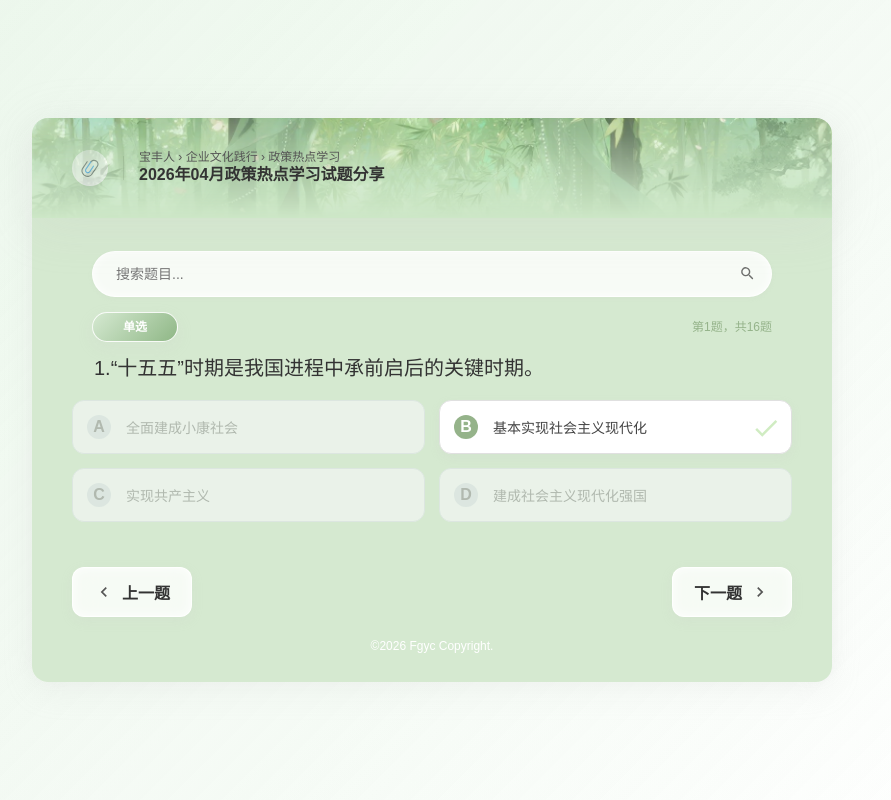
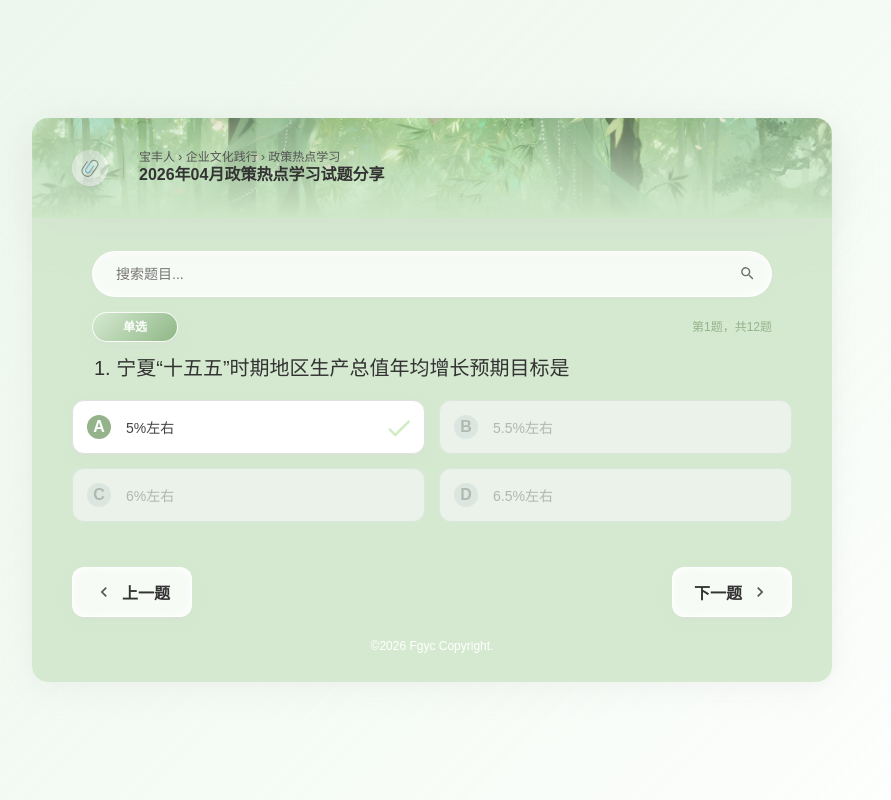
Before and after one commit to wdy2013/wdy2013.github.io, a plain HTML site: page index.html in a window 1280 px wide. Shown: the whole page, without its empty margins (208-1099 px from the left). Drawn offline with Linux system fonts and the light colour scheme; a web font is replaced by a local one.

Commit message:
Update index.html

```diff
--- a/index.html
+++ b/index.html
@@ -1323,180 +1323,135 @@
   {
     id: 1,
     type: "single",
-          question: "1.“十五五”时期是我国进程中承前启后的关键时期。",
+    question: "1. 宁夏“十五五”时期地区生产总值年均增长预期目标是",
     options: [
-            { text: "全面建成小康社会", correct: false },
-            { text: "基本实现社会主义现代化", correct: true },
-            { text: "实现共产主义", correct: false },
-            { text: "建成社会主义现代化强国", correct: false },
-          ],
+      { text: "5%左右", correct: true },
+      { text: "5.5%左右", correct: false },
+      { text: "6%左右", correct: false },
+      { text: "6.5%左右", correct: false }
+    ]
   },
   {
     id: 2,
     type: "single",
-          question: "2.“十五五”时期，全社会研发经费投入年均增长以上。",
+    question: "2. 宁夏“十五五”期间力争新能源装机规模突破",
     options: [
-            { text: "6%", correct: false },
-            { text: "7%", correct: true },
-            { text: "8%", correct: false },
-            { text: "9%", correct: false },
-          ],
+      { text: "8000万千瓦", correct: false },
+      { text: "1亿千瓦", correct: true },
+      { text: "1.2亿千瓦", correct: false },
+      { text: "1.5亿千瓦", correct: false }
+    ]
   },
   {
     id: 3,
     type: "single",
-          question: "3.“十五五”期间我国实施非化石能源倍增行动。",
+    question: "3. 宁夏“十五五”粮食综合生产能力约束性目标为",
     options: [
-            { text: "五年", correct: false },
-            { text: "十年", correct: true },
-            { text: "十五年", correct: false },
-            { text: "二十年", correct: false },
-          ],
+      { text: "76亿斤", correct: false },
+      { text: "79亿斤", correct: true },
+      { text: "82亿斤", correct: false },
+      { text: "85亿斤", correct: false }
+    ]
   },
   {
     id: 4,
     type: "single",
-          question: "4.数字中国建设中，全方位推进数智技术赋能的核心行动是",
+    question: "4. 宁夏“十五五”深入打好污染防治攻坚战，重点实施黄河（）攻坚战",
     options: [
-            { text: "“互联网+”行动", correct: false },
-            { text: "“人工智能+”行动", correct: true },
-            { text: "“大数据+”行动", correct: false },
-            { text: "“区块链+”行动", correct: false },
-          ],
+      { text: "流域治理", correct: false },
+      { text: "几字弯", correct: true },
+      { text: "生态修复", correct: false },
+      { text: "防洪保安", correct: false }
+    ]
   },
   {
     id: 5,
     type: "single",
-          question: "5.我国现代化产业体系建设的骨干是",
+    question: "5. 宁夏“十五五”数字经济核心产业增加值占GDP比重目标达到",
     options: [
-            { text: "现代农业", correct: false },
-            { text: "先进制造业", correct: true },
-            { text: "现代服务业", correct: false },
-            { text: "战略性新兴产业", correct: false },
-          ],
+      { text: "6.5%", correct: true },
+      { text: "7%", correct: false },
+      { text: "9%", correct: false },
+      { text: "10%", correct: false }
+    ]
   },
   {
     id: 6,
     type: "single",
-          question: "6.“十五五”时期，单位GDP二氧化碳排放五年累计降低",
+    question: "6. 宁夏“十五五”常住人口城镇化率预期目标是",
     options: [
-            { text: "15%", correct: false },
-            { text: "17%", correct: true },
-            { text: "19%", correct: false },
-            { text: "20%", correct: false },
-          ],
+      { text: "68%", correct: false },
+      { text: "大于71%", correct: true },
+      { text: "75%", correct: false },
+      { text: "80%", correct: false }
+    ]
   },
   {
     id: 7,
     type: "single",
-          question: "7.“十五五”期间，我国能源综合生产能力目标达到亿吨标准煤。",
+    question: "7. 宁夏“十五五”全社会研发经费投入年均增长预期目标是",
     options: [
-            { text: "55", correct: false },
-            { text: "56", correct: false },
-            { text: "57", correct: false },
-            { text: "58", correct: true },
-          ],
+      { text: "8%左右", correct: false },
+      { text: "10%左右", correct: true },
+      { text: "12%左右", correct: false },
+      { text: "15%左右", correct: false }
+    ]
   },
   {
     id: 8,
     type: "single",
-          question: "8.强化企业科技创新主体地位，需推动创新资源向集聚。",
+    question: "8. 宁夏“十五五”高水平建设的国家枢纽是",
     options: [
-            { text: "高校", correct: false },
-            { text: "科研院所", correct: false },
-            { text: "企业", correct: true },
-            { text: "政府机构", correct: false },
-          ],
+      { text: "全国一体化算力网络宁夏枢纽", correct: true },
+      { text: "国家物流枢纽", correct: false },
+      { text: "国家能源枢纽", correct: false },
+      { text: "国家数据枢纽", correct: false }
+    ]
   },
   {
     id: 9,
     type: "single",
-          question:
-            "9.“十五五”时期我国将深入实施能源安全新战略，加快构建的新型能源体系特征是",
+    question: "9. 宁夏“十五五”促进服务业优质高效发展，到2030年服务业增加值占GDP比重达到（）以上",
     options: [
-            { text: "绿色、高效、智能、持续", correct: false },
-            { text: "清洁低碳、安全高效", correct: true },
-            { text: "多元互补", correct: false },
-            { text: "自主可控、绿色低碳", correct: false },
-          ],
+      { text: "45%", correct: false },
+      { text: "50%", correct: true },
+      { text: "55%", correct: false },
+      { text: "60%", correct: false }
+    ]
   },
   {
     id: 10,
     type: "single",
-          question: "10.“十五五”期间，我国粮食综合生产能力目标稳定在左右。",
+    question: "10. 宁夏“十五五”能源综合生产能力目标达到",
     options: [
-            { text: "1.3万亿斤", correct: false },
-            { text: "1.4万亿斤", correct: false },
-            { text: "1.45万亿斤", correct: true },
-            { text: "1.5万亿斤", correct: false },
-          ],
+      { text: "1.36亿吨标准煤", correct: false },
+      { text: "1.45亿吨标准煤", correct: true },
+      { text: "1.5亿吨标准煤", correct: false },
+      { text: "1.6亿吨标准煤", correct: false }
+    ]
   },
   {
     id: 11,
     type: "single",
-          question: "11.到2030年，我国非化石能源占能源消费总量比重目标达到",
+    question: "11. 宁夏“十五五”森林覆盖率约束性目标是",
     options: [
-            { text: "20%", correct: false },
-            { text: "23%", correct: false },
-            { text: "25%", correct: true },
-            { text: "28%", correct: false },
-          ],
+      { text: "13.18%", correct: false },
+      { text: "14%", correct: true },
+      { text: "15%", correct: false },
+      { text: "16%", correct: false }
+    ]
   },
   {
     id: 12,
     type: "single",
-          question: '12.我国"沙戈荒"大型风电光伏基地建设重点区域不包括',
+    question: "12. 宁夏“十五五”推进乡村全面振兴，学习运用的核心经验是",
     options: [
-            { text: "库布齐沙漠", correct: false },
-            { text: "乌兰布和沙漠", correct: false },
-            { text: "腾格里沙漠", correct: false },
-            { text: "塔克拉玛干沙漠全域", correct: true },
-          ],
-        },
-        {
-          id: 13,
-          type: "multi",
-          question: '13."十五五"期间我国重点建设的清洁能源基地包括',
-          options: [
-            { text: '"三北"风电光伏基地', correct: true },
-            { text: "西南水风光一体化基地", correct: true },
-            { text: "沿海核电基地", correct: true },
-            { text: "海上风电基地", correct: true },
-          ],
-        },
-        {
-          id: 14,
-          type: "multi",
-          question: "14.新型电力系统建设重点任务包括",
-          options: [
-            { text: "智能电网建设", correct: true },
-            { text: "完善城乡配电网", correct: true },
-            { text: "科学布局抽水蓄能", correct: true },
-            { text: "大力发展新型储能", correct: true },
-          ],
-        },
-        {
-          id: 15,
-          type: "multi",
-          question: '15."十五五"规划提出的能源领域重点工程有',
-          options: [
-            { text: "雅鲁藏布江下游水电工程", correct: true },
-            { text: "三峡水运新通道", correct: false },
-            { text: "中俄远东天然气管道", correct: true },
-            { text: "川气东送二线", correct: true },
-          ],
-        },
-        {
-          id: 16,
-          type: "multi",
-          question: "16.我国推动重点领域节能降碳，能源消费管控重点包括",
-          options: [
-            { text: "煤炭消费达峰", correct: true },
-            { text: "石油消费达峰", correct: true },
-            { text: "新增用电量由新能源提供", correct: true },
-            { text: "高耗能行业节能改造", correct: true },
-          ],
-        },
+      { text: "浦江经验", correct: false },
+      { text: "千万工程经验", correct: true },
+      { text: "枫桥经验", correct: false },
+      { text: "晋江经验", correct: false }
+    ]
+  }
 ];
       // 当前显示的题目ID
       let currentQuestionId = 0;
```
Lines whose indentation alone changed are shown as unchanged.
